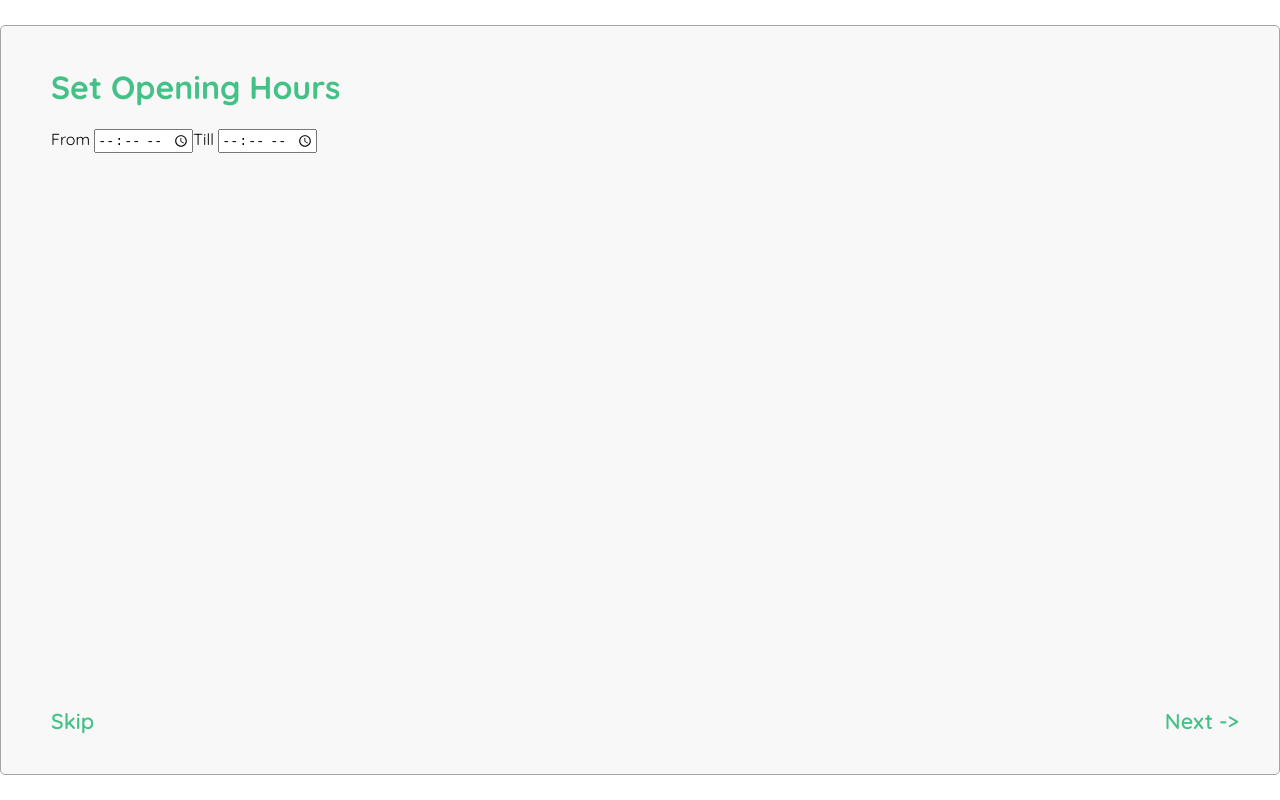
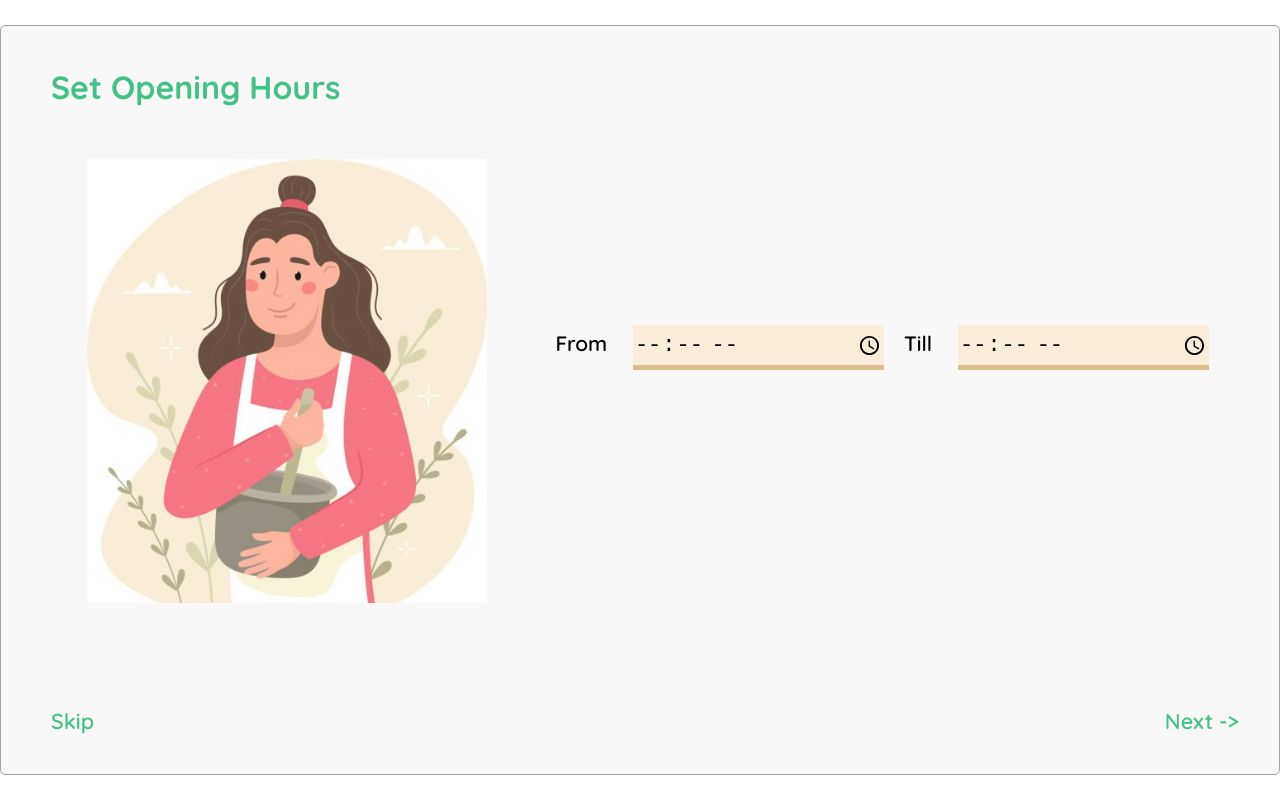
Before and after one commit to malak-joumaa/Homemade, a React (Create React App) app in the folder frontend/: page /opening-hours in a window 1280 px wide. Built offline with nearby package versions, Linux system fonts and the light colour scheme.

Commit message:
Frontend: Styling OpeningHours page

```diff
--- a/frontend/src/index.css
+++ b/frontend/src/index.css
@@ -233,3 +233,51 @@ a:link, a:visited{
   transition: all .2s ease;
   cursor: pointer;
 }
+
+/* Opening Hours */
+.oph-div{
+  display: flex;
+}
+
+#oph-photo{
+  width: 40%;
+  text-align: center;
+}
+
+#setTime{
+  width: 5=60%;
+  text-align: center;
+  font-size: 1.3em;
+  font-weight: 600;
+  position: absolute;
+  top: 40%;
+  right: 50px;
+}
+
+.oph{
+  width: 250px;
+  height: 40px;
+  font-size: 22px;
+  margin-right: 20px;
+  margin-left: 20px;
+  border: none;
+  background-color: #f9ecd9;
+  border-bottom: 5px solid #dbbd90;
+}
+
+.oph:focus{
+  outline: none;
+  background-color: #ACDAC5;
+  border-bottom: 5px solid #43C187;
+}
+
+#oph-validity:invalid{
+  outline: none;
+  background-color: #ACDAC5;
+  border-bottom: 5px solid #EF0000;
+}
+
+#oph-photo img{
+  width: 400px;
+  margin: 30px auto;
+}
--- a/frontend/src/pages/OpeningHours.js
+++ b/frontend/src/pages/OpeningHours.js
@@ -1,18 +1,43 @@
 import React, { useState } from "react";
 import { Link } from "react-router-dom";
+import Photo from "../assets/hours.jpg";
 
 const OpeningHours = () => {
+  const [valid, setValid] = useState(false);
+
   return (
     <div>
       <div className="follow-up-div">
         {/* Title */}
         <h1>Set Opening Hours</h1>
-
+        <div className="oph-div">
           {/* Main Content */}
-        <div id="oph-photo"></div>
-        <div className="setTime">
-          From <input type="time" id="oph" name="oph" required />
-          Till <input type="time" id="oph" name="oph" required />
+          <div id="oph-photo">
+            <img src={Photo} />
+          </div>
+          <div id="setTime">
+            From{" "}
+            <input
+              type="time"
+              className="oph"
+              name="oph"
+              required
+              id={!valid ? "" : "oph-validity"}
+              onClick={() => {
+                setValid(true);
+              }}
+            />
+            Till{" "}
+            <input
+              type="time"
+              className="oph"
+              name="oph"
+              required
+              id={!valid ? "" : "oph-validity"}
+              onClick={() => {
+                setValid(true);
+              }}
+            />
           </div>
 
           {/* Links */}
@@ -24,6 +49,7 @@ const OpeningHours = () => {
           </Link>
         </div>
       </div>
+    </div>
   );
 };
 
```
Also changed, not shown: frontend/src/assets/hours.jpg (added). Lines whose indentation alone changed are shown as unchanged.
